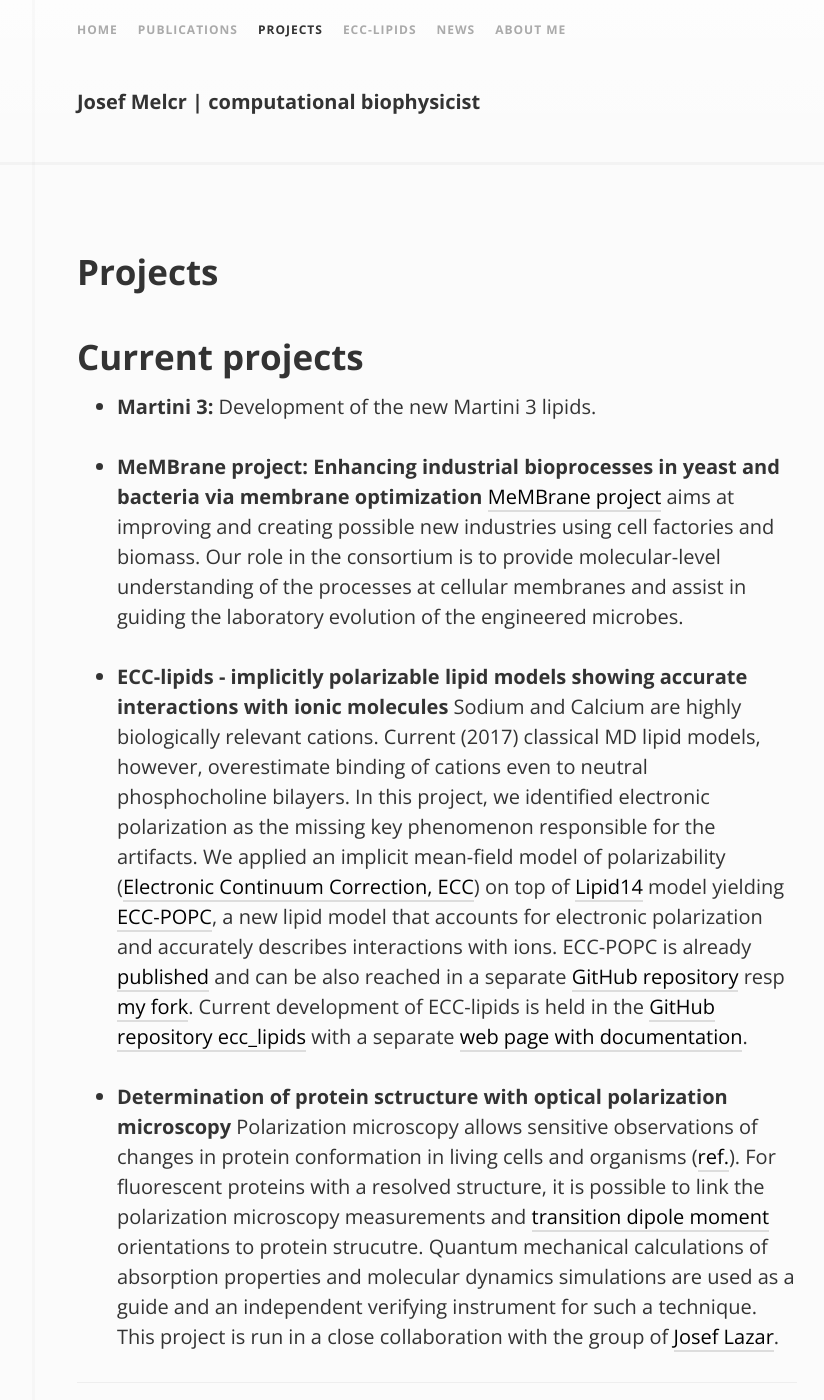
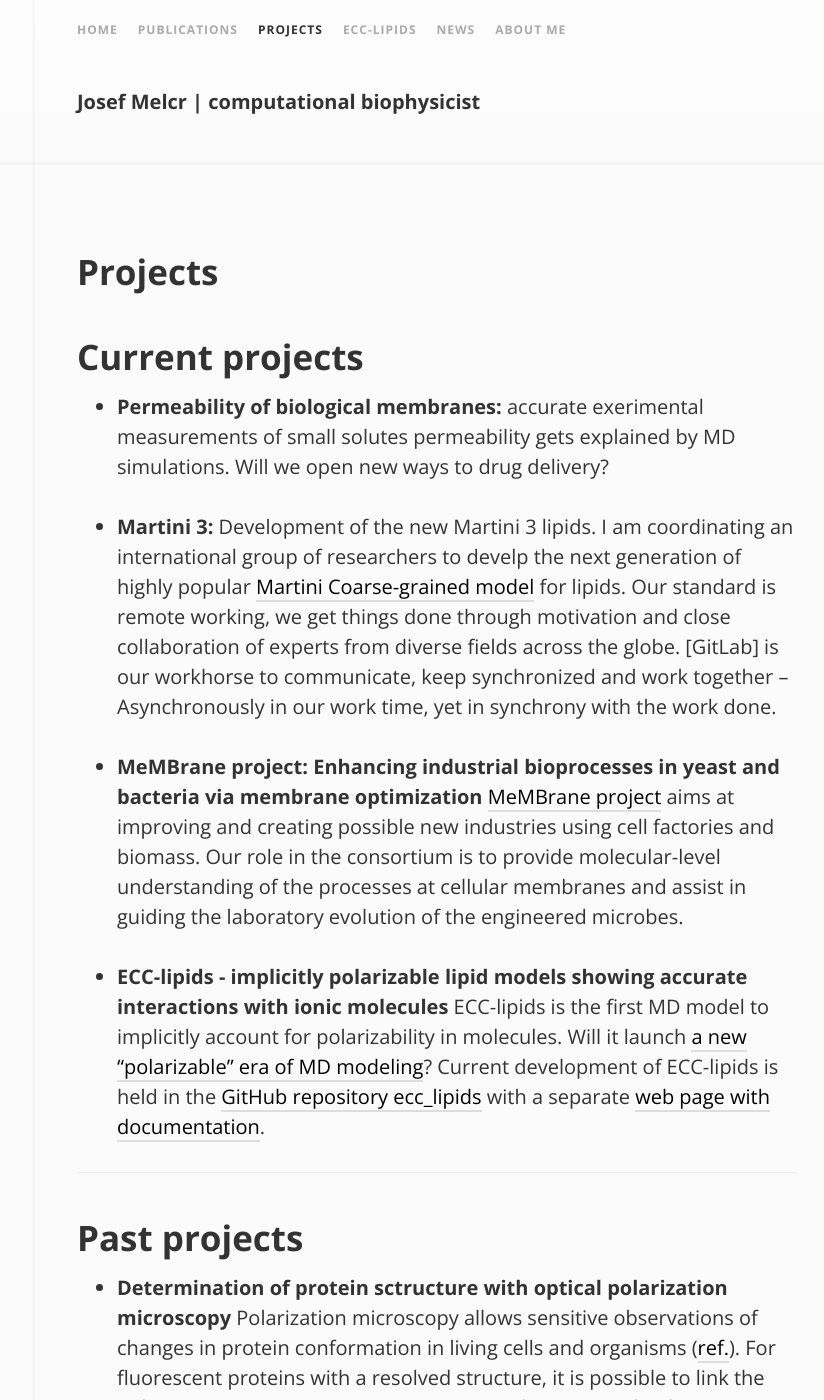
Before and after one commit to jmelcr/jmelcr.github.io, a Jekyll site: the page built from projects.md, in a window 1280 px wide and 1400 px high. Shown: the whole window, without its empty margins (203-1027 px from the left). Built offline with Jekyll 4.4.1, drawn with Linux system fonts in a browser that asks for light colours; comment, search, counter and statistics services are not loaded.

Commit message:
Update projects.md

```diff
--- a/projects.md
+++ b/projects.md
@@ -7,8 +7,23 @@ permalink: projects
 
 # Current projects
 
+- **Permeability of biological membranes:**
+accurate exerimental measurements of small solutes permeability gets explained by MD simulations.
+Will we open new ways to drug delivery?
+
+
 - **Martini 3:**
 Development of the new Martini 3 lipids.
+I am coordinating an international group of researchers to
+develp the next generation of highly popular
+[Martini Coarse-grained model](https://scholar.google.cz/scholar?hl=en&as_sdt=0,5&qsp=3&q=martini+coarse&qst=ib) for lipids.
+Our standard is remote working,
+we get things done through motivation
+and close collaboration of experts from diverse fields across the globe.
+[GitLab] is our workhorse to communicate, keep synchronized and work together –
+Asynchronously in our work time,
+yet in synchrony with the work done.
+
 
 - **MeMBrane project: Enhancing industrial bioprocesses in yeast and bacteria via membrane optimization**
 [MeMBrane project](https://www.membrane.org.uk/)
@@ -16,20 +31,21 @@ aims at improving and creating possible new industries using cell factories and
 Our role in the consortium is to provide molecular-level understanding of the processes at cellular membranes
 and assist in guiding the laboratory evolution of the engineered microbes.
 
+
 - **ECC-lipids - implicitly polarizable lipid models showing accurate interactions with ionic molecules**
-Sodium and Calcium are highly biologically relevant cations. Current (2017) classical MD lipid models, however, overestimate binding of cations even to neutral phosphocholine bilayers.
-In this project, we identified electronic polarization as the missing key phenomenon responsible for the artifacts.
-We applied an implicit mean-field model of polarizability
-([Electronic Continuum Correction, ECC](blog/ECC-post))
-on top of [Lipid14](https://pubs.acs.org/doi/abs/10.1021/ct4010307) model
-yielding [ECC-POPC](https://pubs.acs.org/doi/10.1021/acs.jpcb.7b12510),
-a new lipid model that accounts for electronic polarization and accurately describes interactions with ions.
-ECC-POPC is already [published](https://pubs.acs.org/doi/10.1021/acs.jpcb.7b12510)
-and can be also reached in a separate
-[GitHub repository](https://github.com/ohsOllila/NMRlipids_VI-NewIonModel)
-resp [my fork](https://github.com/jmelcr/NMRlipids_VI-NewIonModel).
+ECC-lipids is the first MD model to implicitly account for polarizability in molecules.
+Will it launch [a new "polarizable" era of MD modeling](https://www.frontiersin.org/articles/10.3389/fmolb.2019.00143/full)?
 Current development of ECC-lipids is held in the [GitHub repository ecc_lipids](https://github.com/jmelcr/ecc_lipids)
 with a separate [web page with documentation](https://jmelcr.github.io/ecc_lipids/).
+
+
+
+
+<HR>
+
+
+
+# Past projects
 
 
 - **Determination of protein sctructure with optical polarization microscopy**
@@ -43,13 +59,6 @@ molecular dynamics simulations
 are used as a guide and an independent verifying instrument for such a technique.
 This project is run in a close collaboration with the group of [Josef Lazar](https://www.uochb.cz/web/structure/1408.html?lang=en).
 
-
-
-<HR>
-
-
-
-# Past projects
 
 - **Transmembrane potential modeling in molecular simulation**
 All eukaryotic cells maintain a nonzero transmembrane potential across their plasma membranes. It is a crucial feature for many kinds of our organs, e.g. brain, heart, pancreas.
```
